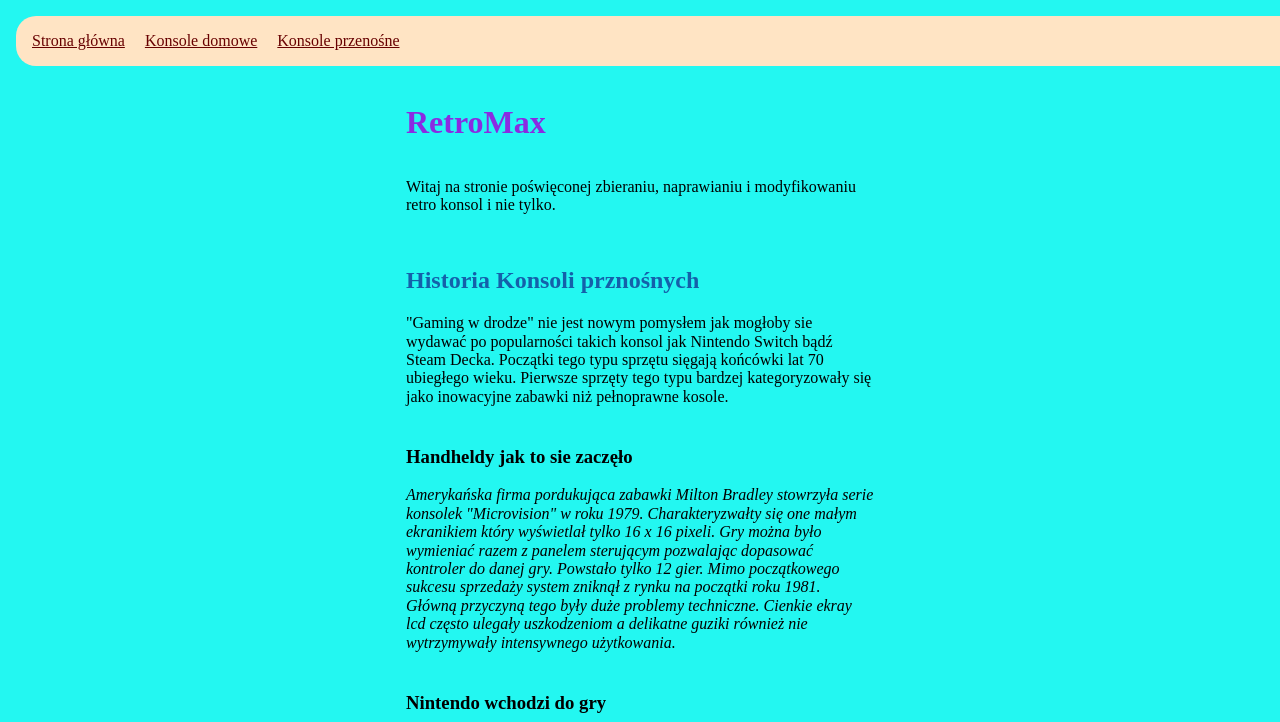
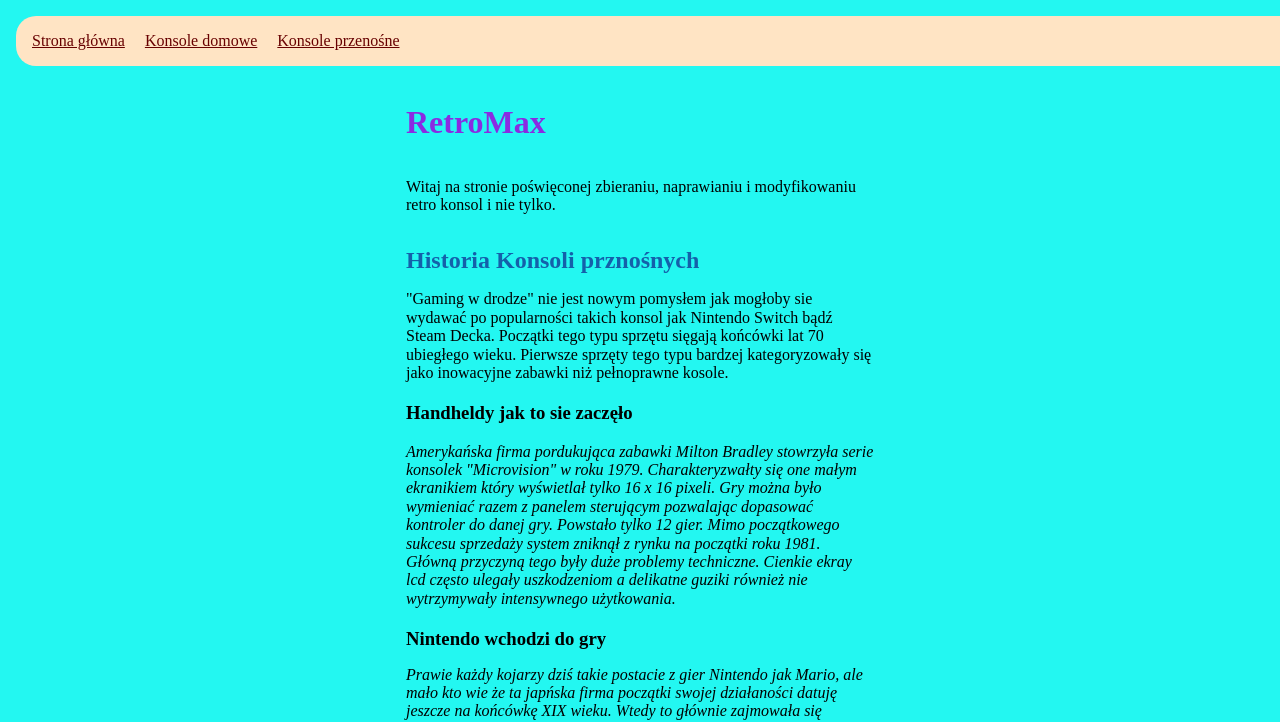
Before and after one commit to MaxOssowski/homepage, a plain HTML site: page handhelds.html in a window 1280 px wide. Shown: the top 722 px of the page. Drawn offline with Linux system fonts and the light colour scheme.

Commit message:
Clean up the margin in article

```diff
--- a/style.css
+++ b/style.css
@@ -52,9 +52,17 @@ footer {
     padding-left: 16px;
 }
 
+.subpage-header__title {
+    margin: 0;
+}
+
 .article {
     max-width: 800px;
-    margin: 40px auto;
+    margin: 20px auto;
+}
+
+.article__title {
+    margin: 0;
 }
 
 .article__description{
```
